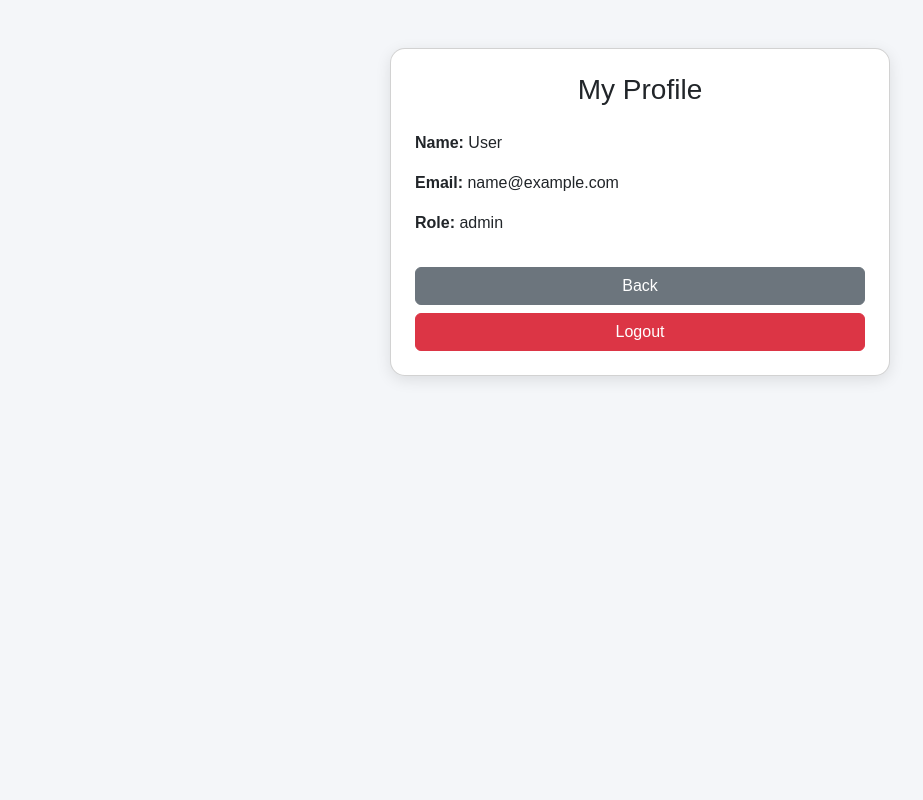
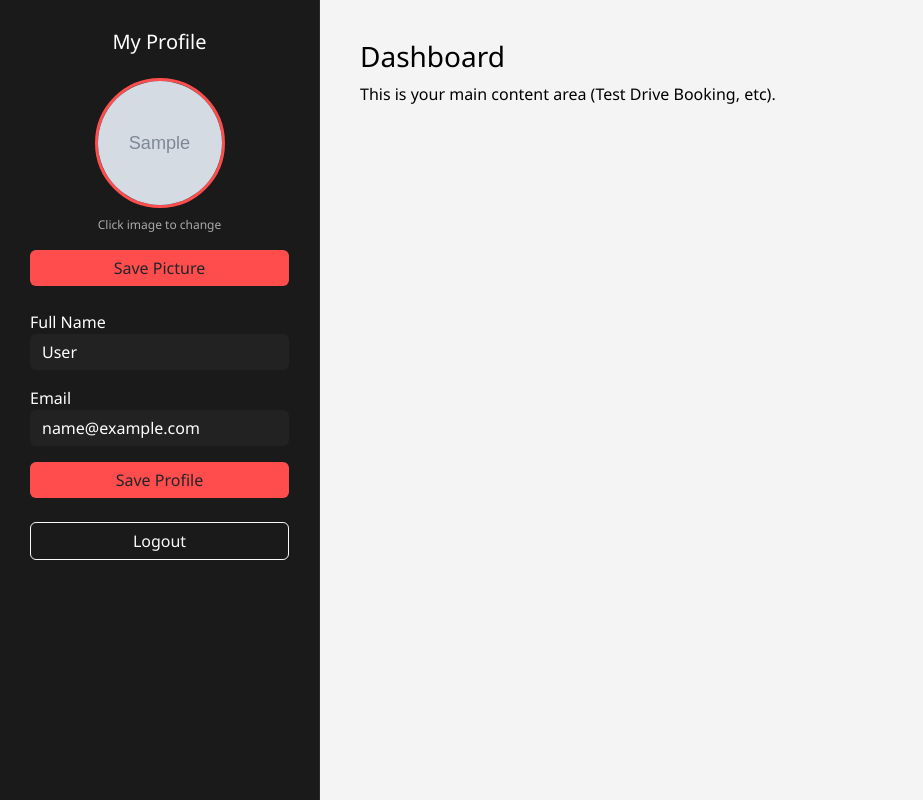
Before and after one commit to ShnMndz/CTMOTORS-ENHANCED-WEB, a PHP site: page /users/profile.php in a window 1280 px wide. Shown: the whole page, without its empty margins (0-923 px from the left). Run offline with PHP 8.4, Linux system fonts and the light colour scheme; the visitor is signed in with stand-in values (Sample User, id 1); tables that the repository leaves empty or names only in its code hold one stand-in row (values such as "Sample post"); grey boxes marked "Sample" are stand-in pictures.

Commit message:
user profile fix

```diff
--- a/web/tools/testdrive.php
+++ b/web/tools/testdrive.php
@@ -63,7 +63,10 @@ if ($_SERVER["REQUEST_METHOD"] == "POST") {
 
 <link href="https://cdn.jsdelivr.net/npm/bootstrap@5.3.2/dist/css/bootstrap.min.css" rel="stylesheet">
 <link href="https://fonts.googleapis.com/css2?family=Poppins:wght@300;400;500;600;700&display=swap" rel="stylesheet">
+<link href="https://cdn.jsdelivr.net/npm/bootstrap-icons@1.13.1/font/bootstrap-icons.min.css" rel="stylesheet">
 
+<!-- Global CSS -->
+<link rel="stylesheet" href="/citimotorsweb/web/global.css">
 <style>
 body {
     background: #0b0b0b;
@@ -253,6 +256,6 @@ document.getElementById("vehicleSelect").addEventListener("change", function() {
     }
 });
 </script>
-
+<script src="https://cdn.jsdelivr.net/npm/bootstrap@5.3.2/dist/js/bootstrap.bundle.min.js"></script>
 </body>
 </html>
--- a/web/users/profile.php
+++ b/web/users/profile.php
@@ -2,7 +2,6 @@
 session_start();
 include '../db.php';
 
-// 🔒 SECURITY CHECK
 if (!isset($_SESSION['user_id'])) {
     header("Location: ../login.php");
     exit();
@@ -10,19 +9,59 @@ if (!isset($_SESSION['user_id'])) {
 
 $id = $_SESSION['user_id'];
 
-// FETCH USER
+/* FETCH USER */
 $stmt = $conn->prepare("SELECT * FROM users WHERE id = ?");
 $stmt->bind_param("i", $id);
 $stmt->execute();
-$result = $stmt->get_result();
+$user = $stmt->get_result()->fetch_assoc();
 
-$user = $result->fetch_assoc();
+/* UPDATE PROFILE (NAME + EMAIL) */
+if (isset($_POST['save_profile'])) {
 
-// 🧯 SAFETY CHECK (important)
-if (!$user) {
-    session_destroy();
-    header("Location: ../login.php");
-    exit();
+    $fullname = trim($_POST['fullname']);
+    $email = trim($_POST['email']);
+
+    if (!empty($fullname) && !empty($email)) {
+
+        $update = $conn->prepare("UPDATE users SET fullname=?, email=? WHERE id=?");
+        $update->bind_param("ssi", $fullname, $email, $id);
+        $update->execute();
+
+        header("Location: profile.php");
+        exit();
+    }
+}
+
+/* UPDATE PROFILE PICTURE */
+if (isset($_POST['save_pic'])) {
+
+    if (!empty($_FILES['profile_pic']['name'])) {
+
+        $fileName = time() . "_" . basename($_FILES['profile_pic']['name']);
+        $target = "../uploads/" . $fileName;
+
+        $allowed = ['jpg','jpeg','png'];
+        $ext = strtolower(pathinfo($fileName, PATHINFO_EXTENSION));
+
+        if (!in_array($ext, $allowed)) {
+            die("Only JPG, JPEG, PNG allowed.");
+        }
+
+        if (move_uploaded_file($_FILES['profile_pic']['tmp_name'], $target)) {
+
+            // DELETE OLD IMAGE
+            if (!empty($user['profile_pic']) && file_exists("../uploads/" . $user['profile_pic'])) {
+                unlink("../uploads/" . $user['profile_pic']);
+            }
+
+            $update = $conn->prepare("UPDATE users SET profile_pic=? WHERE id=?");
+            $update->bind_param("si", $fileName, $id);
+            $update->execute();
+
+            header("Location: profile.php");
+            exit();
+        }
+    }
 }
 ?>
 
@@ -30,41 +69,155 @@ if (!$user) {
 <html lang="en">
 <head>
 <meta charset="UTF-8">
-<title>My Profile</title>
+<title>Profile Dashboard</title>
 
 <link href="https://cdn.jsdelivr.net/npm/bootstrap@5.3.2/dist/css/bootstrap.min.css" rel="stylesheet">
 
 <style>
-body {
-    background: #f4f6f9;
-    font-family: 'Poppins', sans-serif;
+body{
+    background:#121212;
+    color:#fff;
+    font-family:'Segoe UI', sans-serif;
 }
-.card {
-    border-radius: 15px;
-    box-shadow: 0 4px 15px rgba(0,0,0,0.1);
+
+/* SIDEBAR */
+.sidebar{
+    background:#1a1a1a;
+    min-height:100vh;
+    padding:30px;
+    border-right:1px solid #2a2a2a;
+}
+
+/* PROFILE */
+.profile-pic{
+    width:130px;
+    height:130px;
+    border-radius:50%;
+    object-fit:cover;
+    border:3px solid #ff4d4d;
+    cursor:pointer;
+    transition:0.3s;
+}
+
+.profile-pic:hover{
+    transform:scale(1.05);
+}
+
+/* INPUT */
+.form-control{
+    background:#222;
+    border:none;
+    color:#fff;
+}
+
+.form-control:focus{
+    background:#222;
+    color:#fff;
+}
+
+/* BUTTON */
+.btn-save{
+    background:#ff4d4d;
+    border:none;
+}
+
+.btn-save:hover{
+    background:#e60023;
+}
+
+/* CONTENT */
+.content{
+    background:#f4f4f4;
+    color:#000;
+    min-height:100vh;
+    padding:40px;
+}
+
+.small-text{
+    font-size:12px;
+    color:#aaa;
 }
 </style>
-
 </head>
 
 <body>
 
-<div class="container mt-5">
+<div class="container-fluid">
+<div class="row">
 
-    <div class="card p-4 mx-auto" style="max-width:500px;">
+<!-- SIDEBAR -->
+<div class="col-md-3 sidebar">
 
-        <h3 class="text-center mb-4">My Profile</h3>
+    <h5 class="mb-4 text-center">My Profile</h5>
 
-        <p><strong>Name:</strong> <?php echo htmlspecialchars($user['fullname']); ?></p>
-        <p><strong>Email:</strong> <?php echo htmlspecialchars($user['email']); ?></p>
-        <p><strong>Role:</strong> <?php echo htmlspecialchars($user['role']); ?></p>
+    <!-- PROFILE PIC FORM -->
+    <form method="POST" enctype="multipart/form-data" class="text-center mb-4">
 
-        <a href="../home.php" class="btn btn-secondary w-100 mt-3">Back</a>
-        <a href="../logout.php" class="btn btn-danger w-100 mt-2">Logout</a>
+        <label for="fileInput">
+            <img id="preview"
+                 src="../uploads/<?= $user['profile_pic'] ?: 'default.png' ?>"
+                 class="profile-pic mb-2">
+        </label>
 
-    </div>
+        <input type="file" name="profile_pic" id="fileInput" hidden>
+
+        <div class="small-text">Click image to change</div>
+
+        <button type="submit" name="save_pic" class="btn btn-save mt-3 w-100">
+            Save Picture
+        </button>
+    </form>
+
+    <!-- PROFILE INFO FORM -->
+    <form method="POST">
+
+        <label>Full Name</label>
+        <input type="text" name="fullname" class="form-control mb-3"
+               value="<?= htmlspecialchars($user['fullname']) ?>" required>
+
+        <label>Email</label>
+        <input type="email" name="email" class="form-control mb-3"
+               value="<?= htmlspecialchars($user['email']) ?>" required>
+
+        <button type="submit" name="save_profile" class="btn btn-save w-100">
+            Save Profile
+        </button>
+
+    </form>
+
+    <a href="../logout.php" class="btn btn-outline-light mt-4 w-100">
+        Logout
+    </a>
 
 </div>
 
+<!-- MAIN CONTENT -->
+<div class="col-md-9 content">
+
+    <h3>Dashboard</h3>
+    <p>This is your main content area (Test Drive Booking, etc).</p>
+
+</div>
+
+</div>
+</div>
+
+<script>
+/* IMAGE PREVIEW */
+document.getElementById("fileInput").addEventListener("change", function(event){
+    const file = event.target.files[0];
+
+    if(file){
+        const reader = new FileReader();
+
+        reader.onload = function(e){
+            document.getElementById("preview").src = e.target.result;
+        }
+
+        reader.readAsDataURL(file);
+    }
+});
+</script>
+
 </body>
 </html>
```
Also changed, not shown: web/includes/navbar.php (+41 -136 lines), web/login.php (+35 -48 lines), web/users/edit_profile.php (+67 -27 lines), web/users/my_testdrives.php (added, +92 -0 lines), web/uploads/1776233528_parts3.png (added), web/uploads/1776233885_car.jpg (added), web/uploads/1776234924_backgroundblog.png (added).
